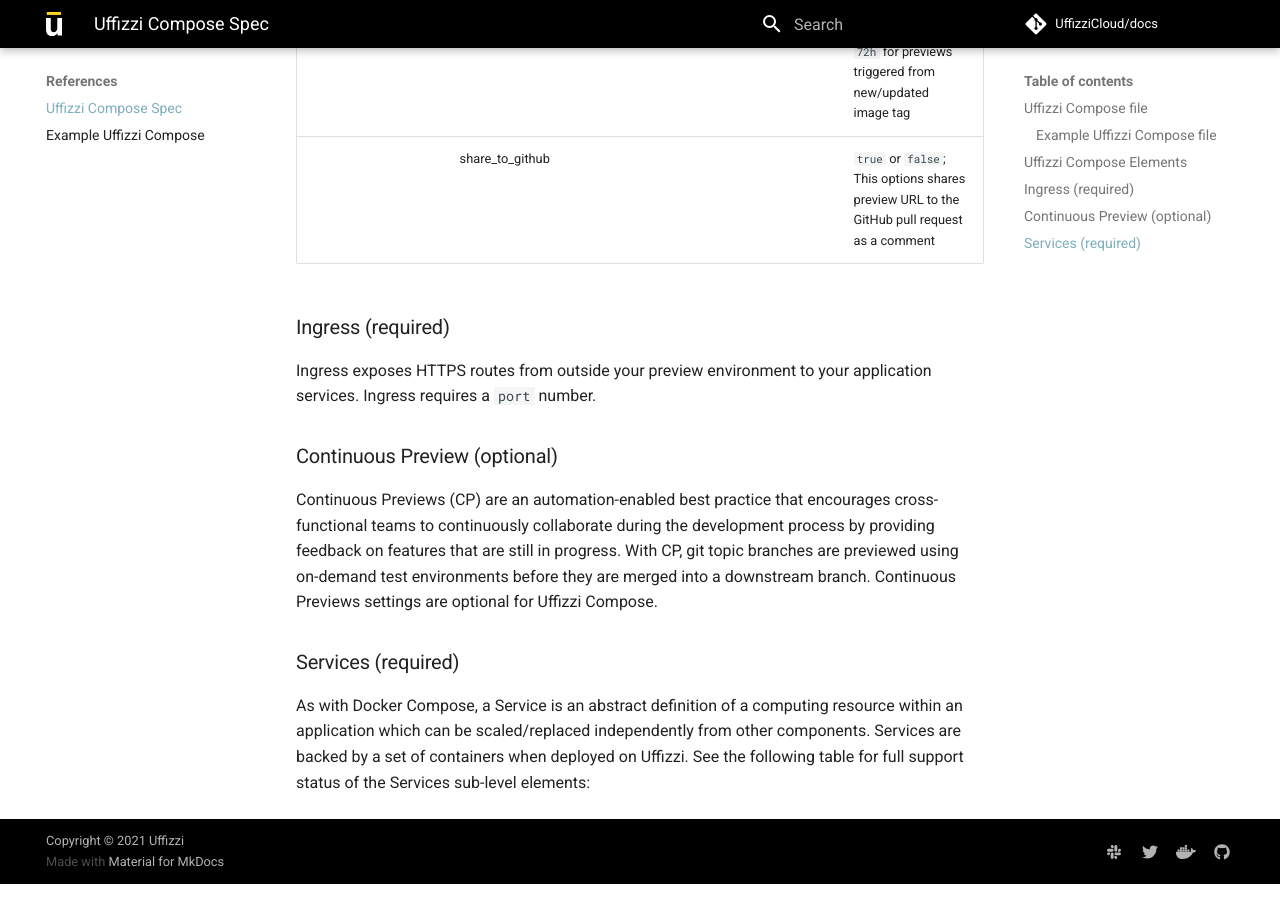
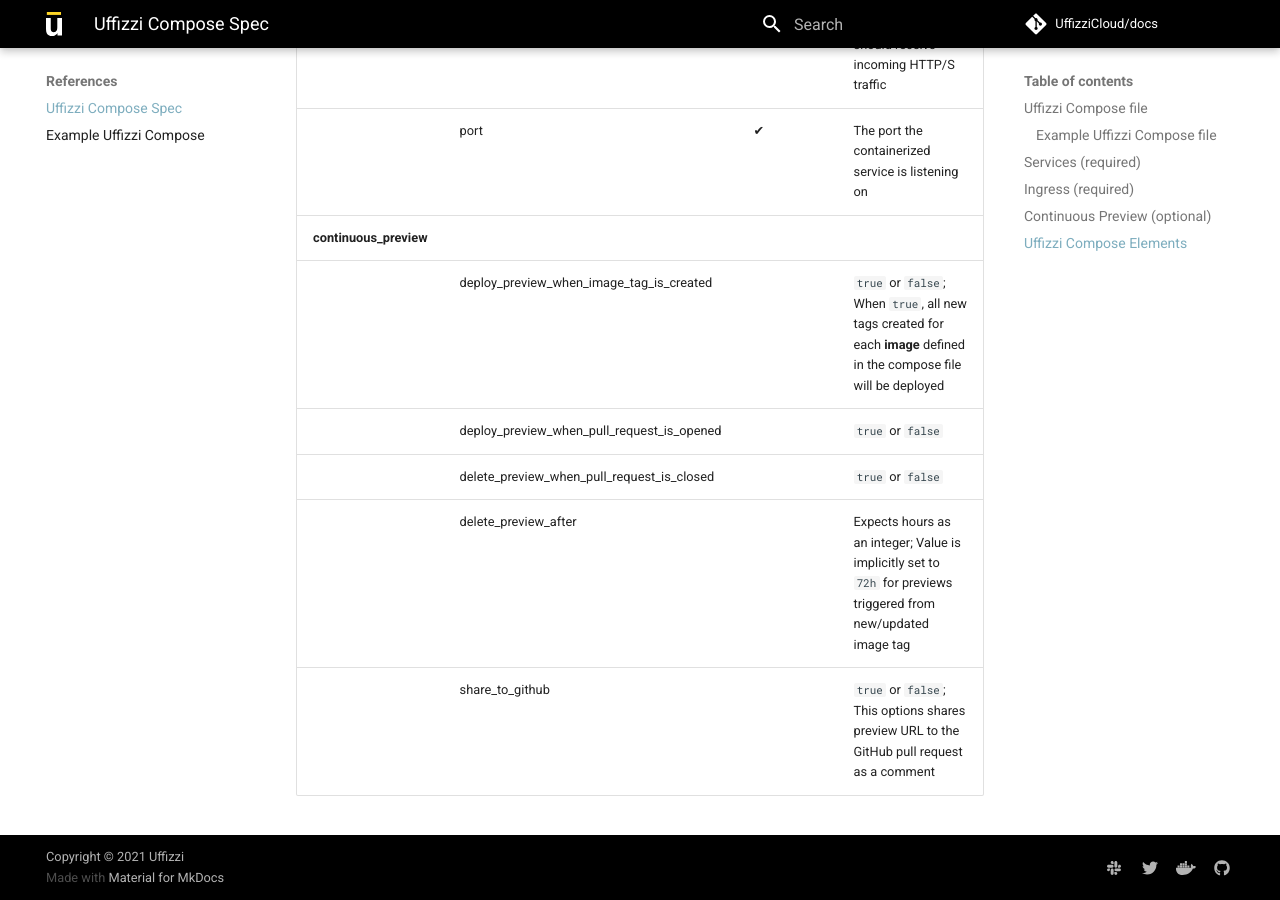
Before and after one commit to UffizziCloud/docs, an MkDocs documentation site: the page built from docs/references/compose-spec.md, in a window 1280 px wide and 900 px high, scrolled down 3282 px. Built offline with MkDocs 1.6.1 and Material for MkDocs 9.7.7, drawn with Linux system fonts in a browser that asks for light colours; comment, search, counter and statistics services are not loaded; some of the changed text lies outside the part shown.

Commit message:
re-arrange the compose reference that's going to change soon anyway.

```diff
--- a/docs/references/compose-spec.md
+++ b/docs/references/compose-spec.md
@@ -78,15 +89,3 @@
 | | delete_preview_when_pull_request_is_closed |                    | `true` or `false`              |
 | | delete_preview_after                   |                        | Expects hours as an integer; Value is implicitly set to `72h` for previews triggered from new/updated image tag |
 | | share_to_github                        |                        | `true` or `false`; This options shares preview URL to the GitHub pull request as a comment |
-
-
-
-### Ingress (required)
-Ingress exposes HTTPS routes from outside your preview environment to your application services. Ingress requires a `port` number.
-
-### Continuous Preview (optional)
-Continuous Previews (CP) are an automation-enabled best practice that encourages cross-functional teams to continuously collaborate during the development process by providing feedback on features that are still in progress. With CP, git topic branches are previewed using on-demand test environments before they are merged into a downstream branch. Continuous Previews settings are optional for Uffizzi Compose.
-
-### Services (required)
-
-As with Docker Compose, a Service is an abstract definition of a computing resource within an application which can be scaled/replaced independently from other components. Services are backed by a set of containers when deployed on Uffizzi.  See the following table for full support status of the Services sub-level elements:
```
Also changed, not shown: other parts of docs/references/compose-spec.md (+12 -1 lines).
